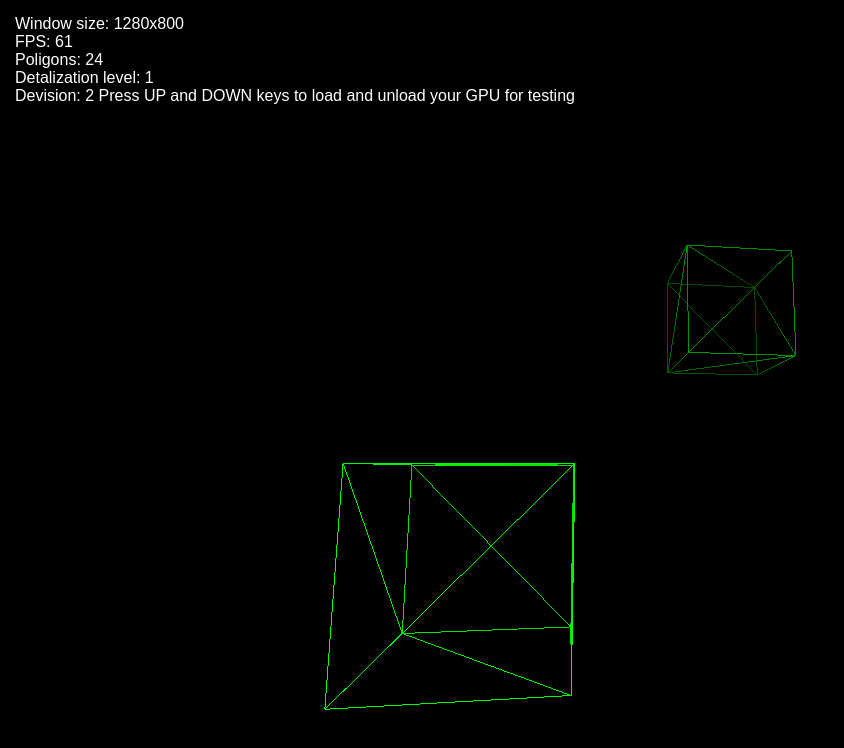
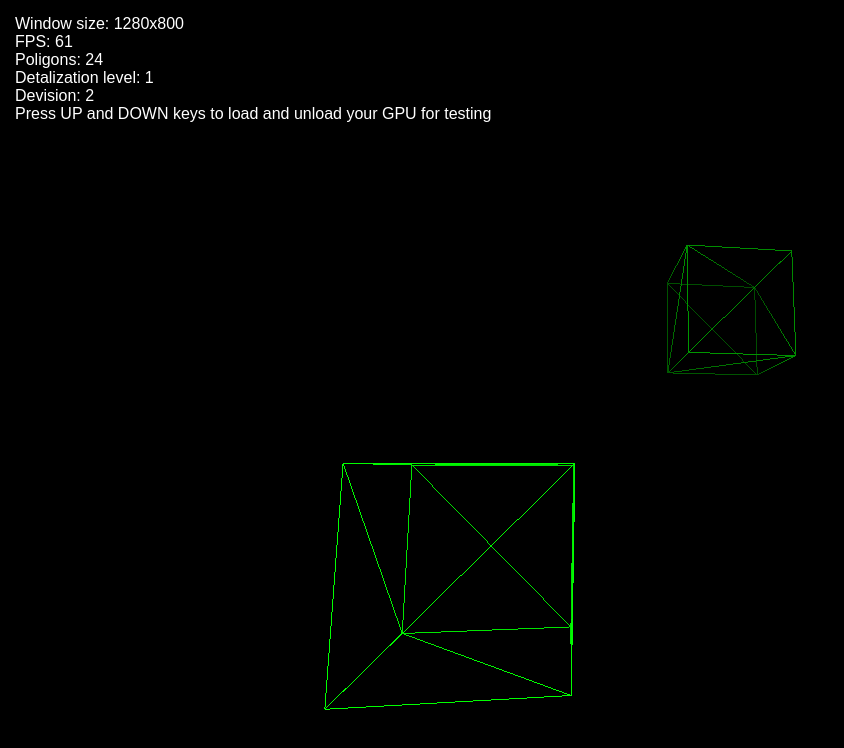
Before and after one commit to VladimirBorozenets/GPUtest, a plain HTML site: page index.html in a window 1280 px wide. Shown: the whole page, without its empty margins (0-844 px from the left). Drawn offline with nearby package versions, Linux system fonts and the light colour scheme.

Commit message:
Update index.html

```diff
--- a/index.html
+++ b/index.html
@@ -179,7 +179,7 @@
                     FPS: ${fps}<br>
                     Poligons: ${polygonCount}<br>
                     Detalization level: ${recursionDepth}<br>
-                    Devision: ${splitFactor}
+                    Devision: ${splitFactor}<br>
                     Press UP and DOWN keys to load and unload your GPU for testing
                 `;
         }
```
